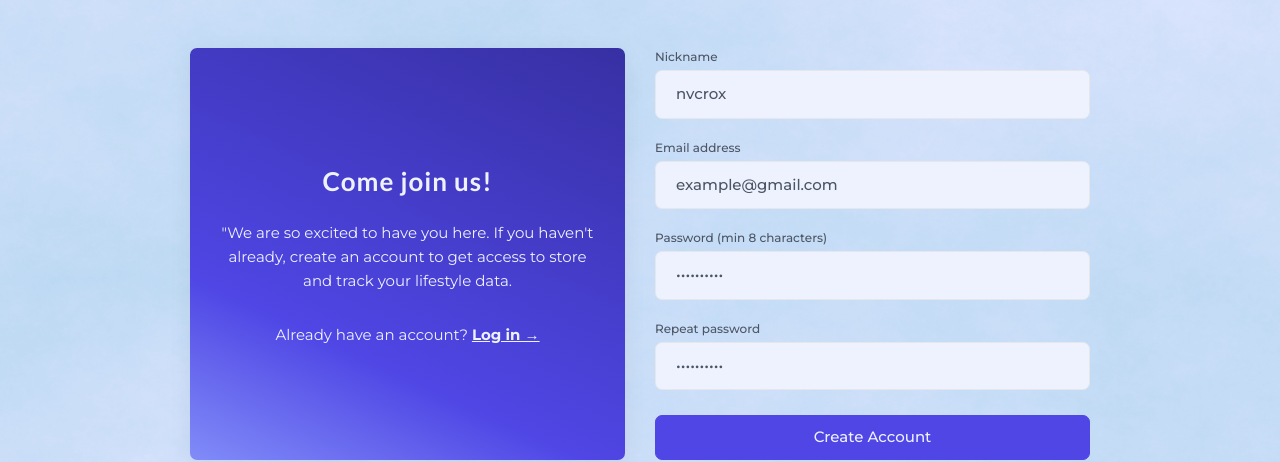
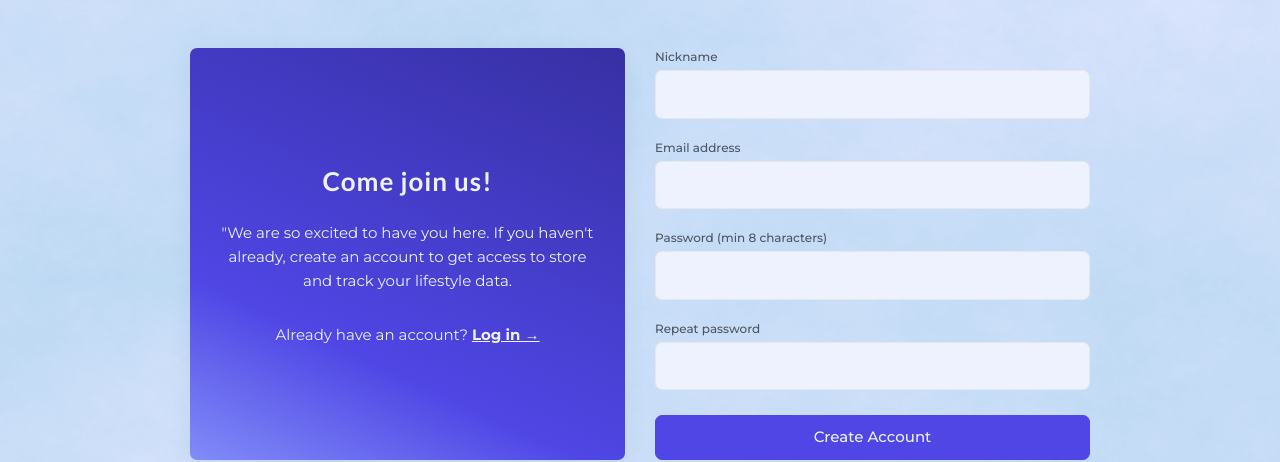
Before and after one commit to PatrykErNowak/befit-tracker, a React (Vite) app: page /app/create-account in a window 1280 px wide. Shown: the part 201-663 px from the top of the page. Built offline with nearby package versions, Linux system fonts and the light colour scheme; no server answers.

Commit message:
Add supabase & Integrate first step of Creating Account with validation and error handling

```diff
--- a/package.json
+++ b/package.json
@@ -10,17 +10,22 @@
     "preview": "vite preview"
   },
   "dependencies": {
+    "@supabase/supabase-js": "^2.44.4",
+    "@tanstack/react-query": "^5.51.11",
+    "@tanstack/react-query-devtools": "^5.51.11",
     "react": "^18.3.1",
     "react-collapsed": "^4.1.2",
     "react-device-detect": "^2.2.3",
     "react-dom": "^18.3.1",
     "react-hook-form": "^7.52.1",
+    "react-hot-toast": "^2.4.1",
     "react-icons": "^5.2.1",
     "react-router-dom": "^6.24.1",
     "react-stepper-horizontal": "^1.0.11",
     "styled-components": "^6.1.11"
   },
   "devDependencies": {
+    "@tanstack/eslint-plugin-query": "^5.51.12",
     "@types/react": "^18.3.3",
     "@types/react-dom": "^18.3.0",
     "@typescript-eslint/eslint-plugin": "^7.15.0",
--- a/src/App.tsx
+++ b/src/App.tsx
@@ -1,4 +1,6 @@
 import { createBrowserRouter, Navigate, RouterProvider } from 'react-router-dom';
+import { QueryClient, QueryClientProvider } from '@tanstack/react-query';
+import { ReactQueryDevtools } from '@tanstack/react-query-devtools';
 
 import LandingPage from './pages/LandingPage';
 import PageNotFound from './pages/PageNotFound';
@@ -6,9 +8,11 @@ import Login from './pages/Login';
 import AppLayout from './ui/AppLayout';
 import Dashboard from './pages/Dashboard';
 import Diet from './pages/Diet';
+import CreateAccount from './pages/CreateAccount/CreateAccount';
+
+import { SignUpProvider } from './contexts/SignUpContext';
 import GlobalStyles from './styles/GlobalStyles';
-import CreateAccount from './pages/CreateAccount/CreateAccount';
-import { SignUpProvider } from './contexts/SignUpContext';
+import { Toaster } from 'react-hot-toast';
 
 const router = createBrowserRouter([
   {
@@ -49,10 +53,21 @@ const router = createBrowserRouter([
 ]);
 
 function App() {
+  const queryClient = new QueryClient();
+
   return (
     <>
-      <GlobalStyles />
-      <RouterProvider router={router}></RouterProvider>
+      <QueryClientProvider client={queryClient}>
+        <ReactQueryDevtools initialIsOpen={false} />
+        <GlobalStyles />
+        <RouterProvider router={router}></RouterProvider>
+        <Toaster
+          position="top-center"
+          toastOptions={{
+            className: 'toast',
+          }}
+        />
+      </QueryClientProvider>
     </>
   );
 }
--- a/src/contexts/SignUpContext.tsx
+++ b/src/contexts/SignUpContext.tsx
@@ -18,10 +18,10 @@ function SignUpProvider({ children }: { children: React.ReactNode }) {
   return <SignUpContext.Provider value={{ step, goToNextStep }}>{children}</SignUpContext.Provider>;
 }
 
-function useSignUp() {
+function useSignUpSteps() {
   const context = useContext(SignUpContext);
-  if (!context) throw new Error('useSignUp muse be used with SignUpProvider');
+  if (!context) throw new Error('useSignUpSteps muse be used with SignUpProvider');
   return context;
 }
 
-export { SignUpProvider, useSignUp };
+export { SignUpProvider, useSignUpSteps };
--- a/src/features/auth/SetUpProfileForm.tsx
+++ b/src/features/auth/SetUpProfileForm.tsx
@@ -13,7 +13,7 @@ import Counter from '../../ui/Counter';
 
 import { breakpoint } from '../../styles/configStyles';
 import { getTodayDate } from '../../utils/helpers';
-import { useSignUp } from '../../contexts/SignUpContext';
+import { useSignUpSteps } from '../../contexts/SignUpContext';
 import { useCollapse } from 'react-collapsed';
 import { BsCaretDownFill } from 'react-icons/bs';
 import RadioGroup from '../../ui/Buttons/RadioGroup';
@@ -88,7 +88,7 @@ type Inputs = {
 };
 
 function SetUpProfileForm() {
-  const { goToNextStep } = useSignUp();
+  const { goToNextStep } = useSignUpSteps();
   const { getCollapseProps, getToggleProps } = useCollapse({ defaultExpanded: !isMobile });
   const { register, handleSubmit, formState, setValue, getValues, trigger } = useForm<Inputs>({
     defaultValues: {
--- a/src/features/auth/SignUpForm.tsx
+++ b/src/features/auth/SignUpForm.tsx
@@ -4,7 +4,8 @@ import Form from '../../ui/Form/Form';
 import FormRow from '../../ui/Form/FormRow';
 import Input from '../../ui/Form/Input';
 import FormButtonsRow from '../../ui/Form/FormButtonsRow';
-import { useSignUp } from '../../contexts/SignUpContext';
+import { useSignUpSteps } from '../../contexts/SignUpContext';
+import { useSignUp } from './useSignUp';
 
 type IFormInput = {
   nickname: string;
@@ -14,22 +15,14 @@ type IFormInput = {
 };
 
 function SignupForm() {
-  const { goToNextStep } = useSignUp();
-  const { register, formState, getValues, handleSubmit, reset } = useForm<IFormInput>({
-    defaultValues: {
-      nickname: 'nvcrox',
-      email: 'example@gmail.com',
-      password: 'Testpass99',
-      passwordConfirm: 'Testpass99',
-    },
-  });
+  const { signUp, isPending } = useSignUp();
+  const { goToNextStep } = useSignUpSteps();
+  const { register, formState, getValues, handleSubmit, reset } = useForm<IFormInput>();
+
   const { errors } = formState;
 
-  const isLoading = false; // temp data
-
-  const onSubmit: SubmitHandler<IFormInput> = ({ nickname, email, password }) => {
-    console.log({ nickname, email, password });
-    goToNextStep();
+  const onSubmit: SubmitHandler<IFormInput> = async ({ email, nickname, password }) => {
+    signUp({ nickname, email, password }, { onSuccess: goToNextStep, onSettled: () => reset() });
   };
 
   return (
@@ -38,7 +31,8 @@ function SignupForm() {
         <Input
           type="text"
           id="nickname"
-          disabled={isLoading}
+          autoComplete="nickname"
+          disabled={isPending}
           {...register('nickname', {
             required: 'This field is required',
             minLength: {
@@ -53,7 +47,8 @@ function SignupForm() {
         <Input
           type="email"
           id="email"
-          disabled={isLoading}
+          autoComplete="email"
+          disabled={isPending}
           {...register('email', {
             required: 'This field is required',
             pattern: {
@@ -68,7 +63,8 @@ function SignupForm() {
         <Input
           type="password"
           id="password"
-          disabled={isLoading}
+          autoComplete="new-password"
+          disabled={isPending}
           {...register('password', {
             required: 'This field is required',
             minLength: {
@@ -83,7 +79,8 @@ function SignupForm() {
         <Input
           type="password"
           id="passwordConfirm"
-          disabled={isLoading}
+          autoComplete="new-password"
+          disabled={isPending}
           {...register('passwordConfirm', {
             required: 'This field is required',
             validate: (value) => value === getValues().password || 'Passwords need to match',
@@ -92,7 +89,7 @@ function SignupForm() {
       </FormRow>
 
       <FormButtonsRow>
-        <Button type="submit" disabled={isLoading}>
+        <Button type="submit" disabled={isPending}>
           Create Account
         </Button>
       </FormButtonsRow>
--- /dev/null
+++ b/src/features/auth/useSignUp.ts
@@ -0,0 +1,14 @@
+import { useMutation } from '@tanstack/react-query';
+import { signUp as signUpAPI } from '../../services/apiAuth';
+import toast from 'react-hot-toast';
+
+export function useSignUp() {
+  const { mutate: signUp, isPending } = useMutation({
+    mutationFn: signUpAPI,
+    onError: (error) => {
+      toast.error(error.message);
+    },
+  });
+
+  return { signUp, isPending };
+}
--- a/src/pages/CreateAccount/CreateAccount.tsx
+++ b/src/pages/CreateAccount/CreateAccount.tsx
@@ -9,7 +9,7 @@ import CreateAccountFinishScreen from './CreateAccountFinishScreen';
 import SetUpProfileForm from '../../features/auth/SetUpProfileForm';
 import CreateAccontStartScreen from './CreateAccontStartScreen';
 
-import { useSignUp } from '../../contexts/SignUpContext';
+import { useSignUpSteps } from '../../contexts/SignUpContext';
 
 const StyledCreateAccount = styled(Container)`
   gap: 2rem;
@@ -36,7 +36,7 @@ const StepperExt = styled(Stepper)`
 `;
 
 function CreateAccount() {
-  const { step } = useSignUp();
+  const { step } = useSignUpSteps();
 
   return (
     <StyledCreateAccount>
--- /dev/null
+++ b/src/services/apiAuth.ts
@@ -0,0 +1,23 @@
+import supabase from './supabase';
+
+type signUpProps = {
+  nickname: string;
+  email: string;
+  password: string;
+};
+
+export async function signUp({ nickname, email, password }: signUpProps) {
+  const { data, error } = await supabase.auth.signUp({
+    email,
+    password,
+    options: {
+      data: {
+        nickname,
+      },
+    },
+  });
+
+  if (error) throw new Error(error.message);
+
+  return data;
+}
--- /dev/null
+++ b/src/services/supabase.ts
@@ -0,0 +1,8 @@
+import { createClient } from '@supabase/supabase-js';
+
+const supabaseUrl = 'https://sukgorleigsryfzeblhv.supabase.co';
+const supabaseKey = import.meta.env.VITE_SUPABASE_KEY;
+
+const supabase = createClient(supabaseUrl, supabaseKey);
+
+export default supabase;
--- a/src/styles/GlobalStyles.ts
+++ b/src/styles/GlobalStyles.ts
@@ -199,6 +199,19 @@ img {
   max-width: 100%;
 }
 
+.toast {
+  font-size: 1.5rem;
+
+  @media screen  and (min-width: ${breakpoint.laptop}){
+    padding: 1rem 2rem;
+    font-size: 2rem;
+    font-weight: 400;
+    background-color: var(--color-brand-50);
+  }
+}
+
+
+
 `;
 
 export default GlobalStyles;
--- a/src/ui/ContainerWithBg.tsx
+++ b/src/ui/ContainerWithBg.tsx
@@ -22,6 +22,18 @@ const ContainerWithBg = styled(Container)`
     color: var(--color-brand-50);
   }
 
+  a {
+    color: var(--color-brand-50);
+    text-decoration: underline;
+    font-weight: 700;
+
+    @media screen and (min-width: ${breakpoint.laptop}) {
+      &:hover {
+        color: var(--color-brand-400);
+      }
+    }
+  }
+
   @media screen and (min-width: ${breakpoint.laptop}) {
     padding: 3rem;
   }
--- a/src/ui/LinkCustom.tsx
+++ b/src/ui/LinkCustom.tsx
@@ -3,13 +3,13 @@ import styled from 'styled-components';
 import { breakpoint } from '../styles/configStyles';
 
 const LinkCustom = styled(LinkRouter)`
-  color: var(--color-brand-50);
+  color: var(--color-brand-500);
   text-decoration: underline;
   font-weight: 700;
 
   @media screen and (min-width: ${breakpoint.laptop}) {
     &:hover {
-      color: var(--color-brand-400);
+      color: var(--color-brand-600);
     }
   }
 `;
```
Also changed, not shown: 1 other file (tests, documents, lock files or other folders).
